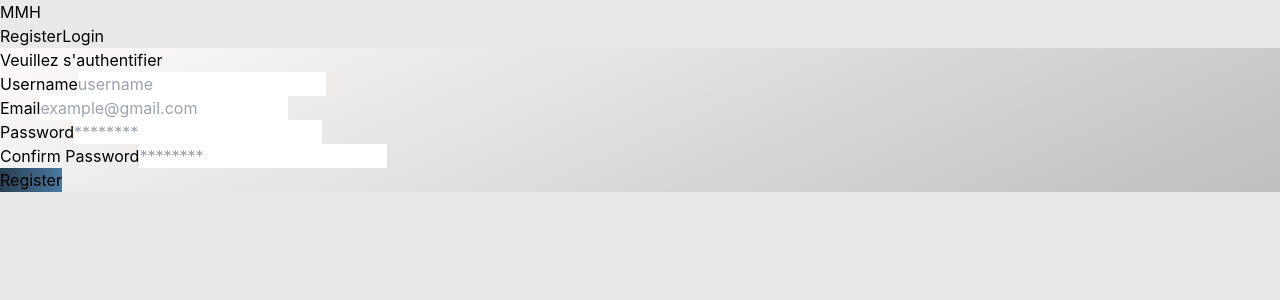
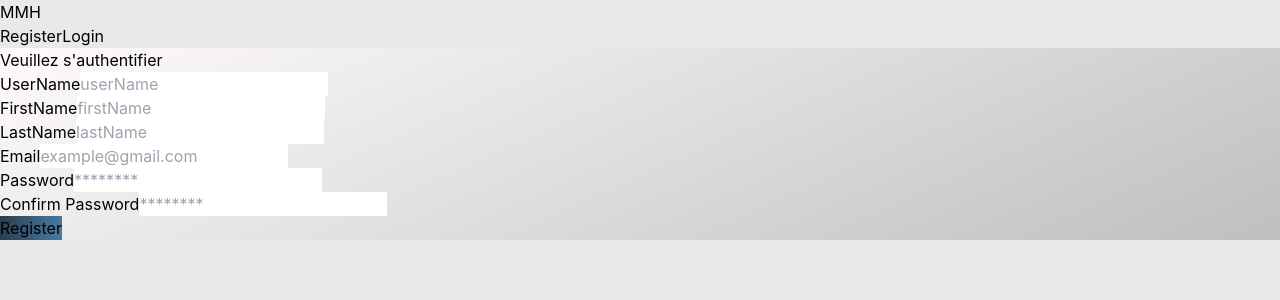
Before and after one commit to LaamiriMarouane/ProjectsManagement, a React (Vite) app in the folder ProjectsManagementFrontEnd/: page /register in a window 1280 px wide. Shown: the top 300 px of the page. Built offline with nearby package versions, Linux system fonts and the light colour scheme.

Commit message:
register and login slice linked commit

```diff
--- a/ProjectsManagementFrontEnd/package.json
+++ b/ProjectsManagementFrontEnd/package.json
@@ -10,7 +10,7 @@
     "preview": "vite preview"
   },
   "dependencies": {
-    "@reduxjs/toolkit": "^1.9.7",
+    "@reduxjs/toolkit": "^1.9.5",
     "axios": "^1.6.2",
     "jwt-decode": "^3.1.2",
     "react": "^18.2.0",
--- a/ProjectsManagementFrontEnd/src/Store.jsx
+++ b/ProjectsManagementFrontEnd/src/Store.jsx
@@ -1,9 +1,11 @@
 import { configureStore } from "@reduxjs/toolkit";
 import authReducer from "./features/auth/authSlice";
+import registerReducer from "./features/auth/registerSlice";
 
 const store = configureStore({
   reducer: {
     auth: authReducer,
+    userInfo: registerReducer,
   },
 });
 
--- a/ProjectsManagementFrontEnd/src/features/auth/authSlice.jsx
+++ b/ProjectsManagementFrontEnd/src/features/auth/authSlice.jsx
@@ -1,21 +1,21 @@
 import { createAsyncThunk, createSlice } from "@reduxjs/toolkit";
-import { useNavigate } from "react-router-dom";
 import axios from "axios";
-
 export const authentication = createAsyncThunk(
   "authentication",
-  async (formData) => {
-    const res = await axios.post("http://localhost:8080/api/v1/auth", formData);
-    return res.data;
+  async (formData, { rejectWithValue }) => {
+    try {
+      const res = await axios.post(
+        "http://localhost:8080/api/v1/auth",
+        formData
+      );
+      return res.data;
+    } catch (error) {
+      console.log(error);
+      const errorMsg = error?.response?.data?.message || error?.message;
+      return rejectWithValue(errorMsg);
+    }
   }
 );
-export const register = createAsyncThunk("register", async (formData) => {
-  const res = await axios.post(
-    "http://localhost:8080/api/v1/register",
-    formData
-  );
-  return res.data;
-});
 
 const authSlice = createSlice({
   name: "auth",
@@ -48,6 +48,7 @@ const authSlice = createSlice({
         state.loading = true;
       })
       .addCase(authentication.fulfilled, (state, { payload }) => {
+        console.log(payload);
         localStorage.setItem(
           "user",
           JSON.stringify({
@@ -58,7 +59,7 @@ const authSlice = createSlice({
         state.loading = false;
       })
       .addCase(authentication.rejected, (state, action) => {
-        console.log("rejected", action.error?.message);
+        console.log("rejected", action?.payload);
         state.loading = false;
       });
   },
--- a/ProjectsManagementFrontEnd/src/features/auth/registerSlice.jsx
+++ b/ProjectsManagementFrontEnd/src/features/auth/registerSlice.jsx
@@ -2,22 +2,31 @@ import { createAsyncThunk, createSlice } from "@reduxjs/toolkit";
 import { useNavigate } from "react-router-dom";
 import axios from "axios";
 
-export const registerUser = createAsyncThunk("register", async (formData) => {
-  const res = await axios.post(
-    "http://localhost:8080/api/v1/register",
-    formData
-  );
-  return res.data;
-});
+export const registerUser = createAsyncThunk(
+  "register",
+  async (formData, { rejectWithValue }) => {
+    try {
+      const res = await axios.post(
+        "http://localhost:8080/api/v1/register",
+        formData
+      );
+      return res.data;
+    } catch (error) {
+      const errorMsg = error?.response?.data?.message || error?.message;
+      return rejectWithValue(errorMsg);
+    }
+  }
+);
 
 const registerSlice = createSlice({
   name: "userInfo",
   initialState: {
     userInfo: {},
     loading: false,
+    successful: false,
   },
   reducers: {
-    setRegisteration: (state, { payload }) => {},
+    // setRegisteration: (state, { payload }) => {},
   },
   extraReducers: (builder) => {
     builder
@@ -25,15 +34,15 @@ const registerSlice = createSlice({
         state.loading = true;
       })
       .addCase(registerUser.fulfilled, (state, { payload }) => {
-        state.userInfo = payload;
-        state.loading = false;
+        //  state.userInfo = payload;
+        (state.successful = true), (state.loading = false);
       })
       .addCase(registerUser.rejected, (state, action) => {
-        console.log("rejected", action.error?.message);
+        console.log("rejected", action?.payload);
         state.loading = false;
       });
   },
 });
-export const { setRegisteration } = registerSlice.actions;
+//export const { setRegisteration } = registerSlice.actions;
 
 export default registerSlice.reducer;
--- a/ProjectsManagementFrontEnd/src/pages/components/forms/ForgotPasswordForm.jsx
+++ b/ProjectsManagementFrontEnd/src/pages/components/forms/ForgotPasswordForm.jsx
@@ -9,13 +9,44 @@ const ForgotPassword = () => {
     formState: { errors },
   } = useForm();
 
-  const onSubmit = async (data) => {
-    console.log(data);
+  const [isEmailSent, setIsEmailSent] = useState({
+    success: false,
+    sent: false,
+  });
+  const [loading, setLoading] = useState(false);
+  const handleFormSubmit = async (values) => {
+    // console.log(values);
+    try {
+      setLoading(true);
+      const res = await axios.post(
+        "http://localhost:8080/api/v2/forgot-password",
+        values
+      );
+      if (res.status == 200) {
+        setIsEmailSent({
+          success: true,
+          sent: true,
+        });
+      } else {
+        setIsEmailSent({
+          success: false,
+          sent: true,
+          message: "something happend wrong",
+        });
+      }
+    } catch (error) {
+      setLoading(false);
+      setIsEmailSent({
+        success: false,
+        sent: true,
+        message: error.message,
+      });
+      setLoading(true);
+    }
   };
-
   return (
     <form
-      onSubmit={handleSubmit(onSubmit)}
+      onSubmit={handleSubmit(handleFormSubmit)}
       className="max-w-md mx-auto mt-8 bg-white p-8 rounded-xl shadow-lg"
     >
       <div className="flex w-full items-center justify-center p-2 text-2xl font-bold">
--- a/ProjectsManagementFrontEnd/src/pages/components/forms/LoginForm.jsx
+++ b/ProjectsManagementFrontEnd/src/pages/components/forms/LoginForm.jsx
@@ -13,6 +13,7 @@ const LoginForm = () => {
   const dispatch = useDispatch();
 
   const onSubmit = async (data) => {
+    console.log(data);
     dispatch(authentication(data));
   };
 
--- a/ProjectsManagementFrontEnd/src/pages/components/forms/RegisterForm.jsx
+++ b/ProjectsManagementFrontEnd/src/pages/components/forms/RegisterForm.jsx
@@ -1,7 +1,7 @@
 import React from "react";
 import { useForm } from "react-hook-form";
 import { useDispatch } from "react-redux";
-import registerUser from "../../../features/auth/registerSlice";
+import { registerUser } from "../../../features/auth/registerSlice";
 
 const RegisterForm = () => {
   const {
@@ -13,6 +13,7 @@ const RegisterForm = () => {
   const dispatch = useDispatch();
 
   const onSubmit = (data) => {
+    console.log(data);
     dispatch(registerUser(data));
   };
 
@@ -26,16 +27,44 @@ const RegisterForm = () => {
       </div>
       <div className="mb-4">
         <label className="block text-gray-700 text-sm font-bold mt-3 mb-2">
-          Username
+          UserName
         </label>
         <input
           className=" appearance-none outline-none bg-transparent w-full py-2 px-3 textgray-700 leading-tight border-b border-gray-400"
           type="text"
-          placeholder="username"
-          {...register("username", { required: true })}
+          placeholder="userName"
+          {...register("userName", { required: true })}
         />
-        {errors.username && (
-          <span className="text-red-500">Username is required</span>
+        {errors.userName && (
+          <span className="text-red-500">UserName is required</span>
+        )}
+      </div>
+      <div className="mb-4">
+        <label className="block text-gray-700 text-sm font-bold mt-3 mb-2">
+          FirstName
+        </label>
+        <input
+          className=" appearance-none outline-none bg-transparent w-full py-2 px-3 textgray-700 leading-tight border-b border-gray-400"
+          type="text"
+          placeholder="firstName"
+          {...register("firstName", { required: true })}
+        />
+        {errors.firstName && (
+          <span className="text-red-500">FirstName is required</span>
+        )}
+      </div>
+      <div className="mb-4">
+        <label className="block text-gray-700 text-sm font-bold mt-3 mb-2">
+          LastName
+        </label>
+        <input
+          className=" appearance-none outline-none bg-transparent w-full py-2 px-3 textgray-700 leading-tight border-b border-gray-400"
+          type="text"
+          placeholder="lastName"
+          {...register("lastName", { required: true })}
+        />
+        {errors.lastName && (
+          <span className="text-red-500">LastName is required</span>
         )}
       </div>
 
@@ -77,14 +106,16 @@ const RegisterForm = () => {
           className="appearance-none outline-none bg-transparent w-full py-2 px-3 textgray-700 leading-tight border-b border-gray-400"
           type="password"
           placeholder="********"
-          {...register("confirmPassword", {
+          {...register("confirmationPassword", {
             required: "Confirm Password is required",
             validate: (value) =>
               value === watch("password") || "Passwords should match!",
           })}
         />
-        {errors.confirmPassword && (
-          <span className="text-red-500">{errors.confirmPassword.message}</span>
+        {errors.confirmationPassword && (
+          <span className="text-red-500">
+            {errors.confirmationPassword.message}
+          </span>
         )}
       </div>
 
```
Also changed, not shown: ProjectsManagementFrontEnd/src/api/demandApi.jsx (added), ProjectsManagementFrontEnd/src/api/project/groupApi.jsx (added), ProjectsManagementFrontEnd/src/api/userApi.jsx (added), ProjectsManagementFrontEnd/src/features/demandSlice.jsx (added), ProjectsManagementFrontEnd/src/features/project/groupApi.jsx (added), 1 other file (tests, documents, lock files or other folders).
